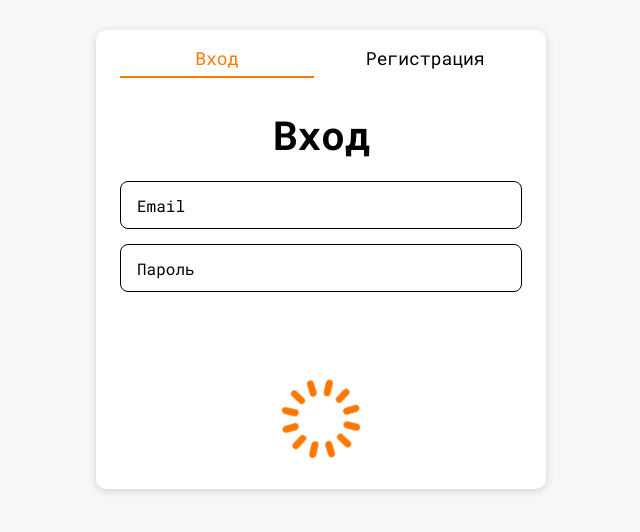
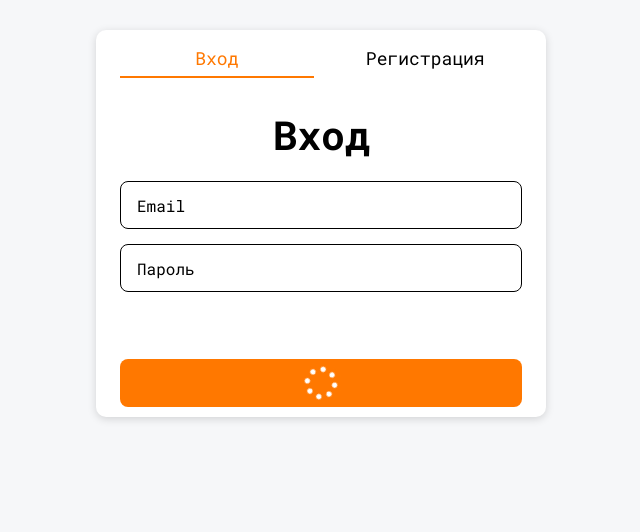
Before and after one commit to krllssrgv/meetings-manager, a React (Vite) app: page /auth/login in a window 1280 px wide. Both pictures are taken after a click on the button "Войти". Shown: the top 532 px of the page, without its empty margins (319-959 px from the left). Built offline with nearby package versions, Linux system fonts and the light colour scheme.

Commit message:
Изменил отображение загрузки

```diff
--- a/src/shared/ui/LongButton/ui/LongButton.module.scss
+++ b/src/shared/ui/LongButton/ui/LongButton.module.scss
@@ -7,8 +7,26 @@
     border: none;
     outline: none;
     font-size: 16px;
+	display: flex;
+	align-items: center;
+	justify-content: center;
 
 	&:hover {
 		cursor: pointer;
 	}
 }
+
+
+.image {
+	height: 40px;
+	background-color: $main-color;
+	animation: rotate 2s linear infinite;
+	border-radius: 50%;
+}
+
+
+@keyframes rotate {
+	0% {transform: rotate(0deg);}
+	50% {transform: rotate(180deg);}
+	100% {transform: rotate(360deg);}
+}
--- a/src/shared/ui/LongButton/ui/LongButton.tsx
+++ b/src/shared/ui/LongButton/ui/LongButton.tsx
@@ -1,16 +1,18 @@
+import loadingIcon from '../../../img/loading.png';
 import styles from './LongButton.module.scss';
 
 
 type Props = {
     text: string;
     func: () => void;
+    loading: boolean;
 };
 
 
-export const LongButton = ({ func, text }: Props) => {
+export const LongButton = ({ func, text, loading }: Props) => {
     return(
         <button className={styles.button} onClick={func}>
-            {text}
+            {loading ? <img src={loadingIcon} alt='Загрузка...' className={styles.image} /> : text}
         </button>
     );
 };
--- a/src/widgets/auth/LoginWindow/ui/LoginWindow.tsx
+++ b/src/widgets/auth/LoginWindow/ui/LoginWindow.tsx
@@ -1,6 +1,6 @@
 import { useState } from "react";
 import { InputsContainer, AuthError } from "@features";
-import { LongButton, TextInput, Waiting } from "@shared";
+import { LongButton, TextInput } from "@shared";
 
 
 export const LoginWindow = () => {
@@ -15,7 +15,6 @@ export const LoginWindow = () => {
         setLoading(true);
     };
 
-    const renderButtonOrLoading = loading ? <Waiting /> : <LongButton func={loginHandle} text='Войти' />
 
     return (
         <>
@@ -36,7 +35,7 @@ export const LoginWindow = () => {
                 />
             </InputsContainer>
             <AuthError error={error} />
-            {renderButtonOrLoading}
+            <LongButton func={loginHandle} text='Войти' loading={loading} />
         </>
     );
 }
--- a/src/widgets/auth/RegisterWindow/ui/RegisterWindow.tsx
+++ b/src/widgets/auth/RegisterWindow/ui/RegisterWindow.tsx
@@ -1,7 +1,7 @@
 import { useState } from "react";
 import { useNavigate } from "react-router-dom";
 import { InputsContainer, AuthError, RegAsOrg } from "@features";
-import { LongButton, TextInput, Waiting, API_URL, APP_ROUTES } from "@shared";
+import { LongButton, TextInput, API_URL, APP_ROUTES } from "@shared";
 
 
 export const RegisterWindow = () => {
@@ -55,7 +55,6 @@ export const RegisterWindow = () => {
         fetchRegister();
     };
 
-    const renderButtonOrLoading = loading ? <Waiting /> : <LongButton func={registerHandle} text='Зарегистрироваться' />
 
     return (
         <>
@@ -105,7 +104,7 @@ export const RegisterWindow = () => {
             </InputsContainer>
             <RegAsOrg asOrg={asOrg} setAsOrg={setAsOrg} />
             <AuthError error={error} />
-            {renderButtonOrLoading}
+            <LongButton func={registerHandle} text='Зарегистрироваться' loading={loading} />
         </>
     );
 }
```
Also changed, not shown: src/shared/icons/loading.svg (added), src/shared/img/loading.png (added).
